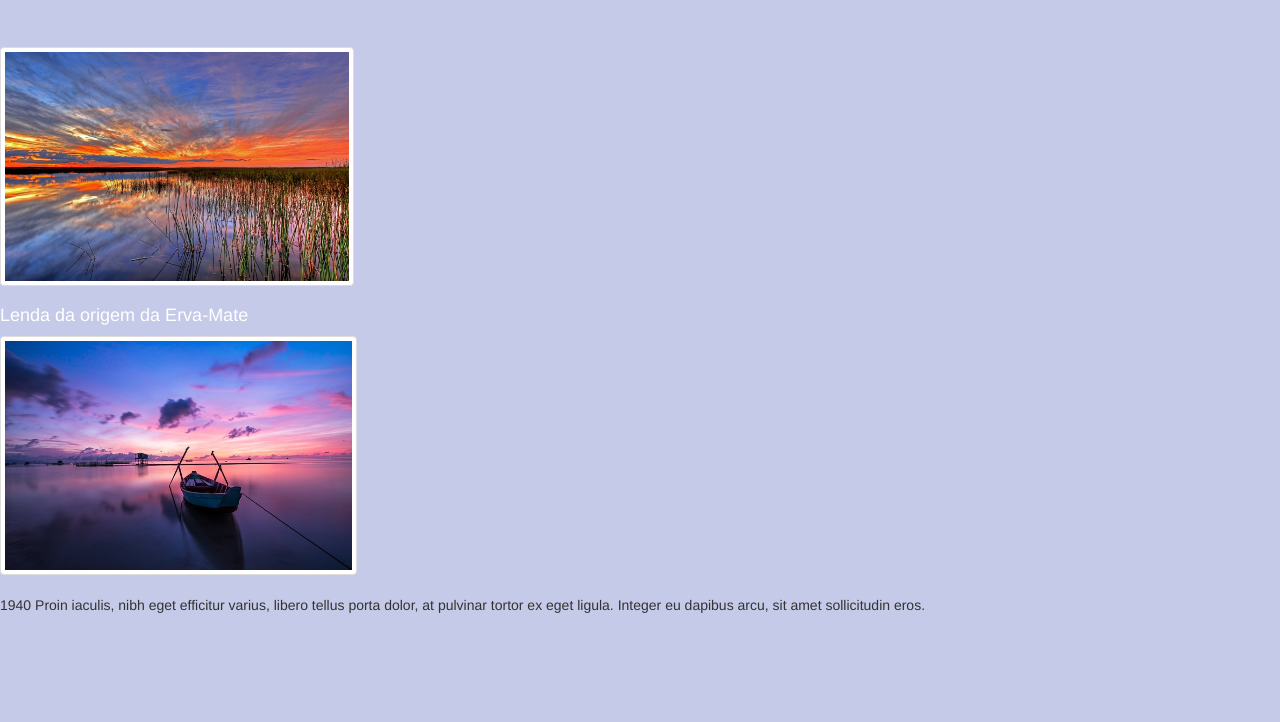
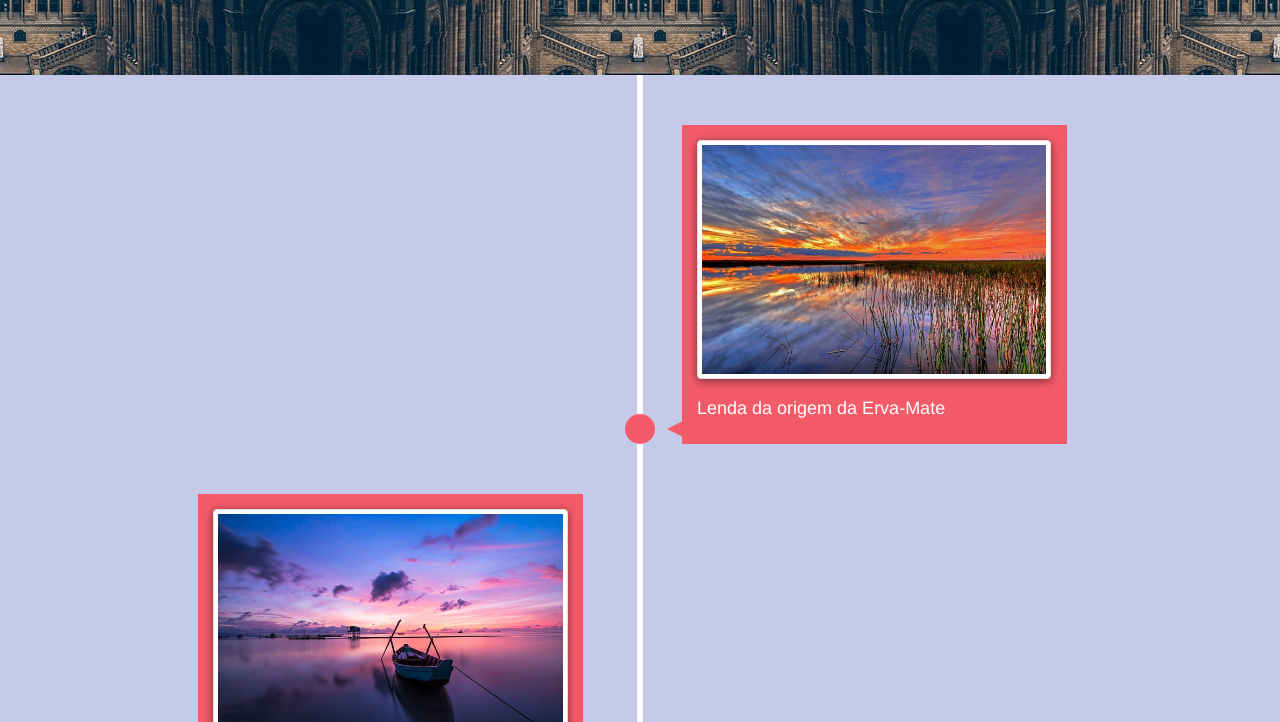
Before and after one commit to NicolasCruz/nicolascruz.github.io, a plain HTML site: page index.html at #!/museu in a window 1280 px wide. Shown: the part 369-1091 px from the top of the page. Drawn offline with Linux system fonts and the light colour scheme.

Commit message:
fix font-size - fix museu

```diff
--- a/css/portal.css
+++ b/css/portal.css
@@ -413,6 +413,7 @@ section h2 span  {
 
 .conteudo-jogos {
   background-color: #C5CAE9;
+  margin-bottom: 50px;
 }
 
 .conteudo-atividades {
--- a/index.html
+++ b/index.html
@@ -8,6 +8,7 @@
 
     <link rel="stylesheet" href="css/bootstrap.min.css">
 		<link rel="stylesheet" href="css/portal.css">
+		<link rel="stylesheet" href="css/timeline.css">
     <link rel="stylesheet" href="css/font-awesome.min.css">
     <link rel="stylesheet" href="css/custom.css">
 
@@ -21,8 +22,10 @@
     <div ng-include src="'views/parceiros.html'"></div>
     <div ng-include src="'views/rodape.html'"></div>
 
+    <!-- jQuery Libs -->
     <script src="lib/jquery.min.js"></script>
     <script src="lib/bootstrap.min.js"></script>
+    <!-- <script src="js/plugins/funcoes.js"></script> -->
 
     <!-- Angular Libs -->
     <script src="lib/angular.min.js"></script>
@@ -34,6 +37,8 @@
     <script src="js/directives/titleDirective.js"></script>
     <script src="js/config/routeConfig.js"></script>
     <script src="js/controllers/mainCtrl.js"></script>
+    <script src="js/controllers/timelineCtrl.js"></script>
+    <script src="js/controllers/fontCtrl.js"></script>
 
   </body>
 </html>
--- /dev/null
+++ b/js/controllers/fontCtrl.js
@@ -0,0 +1,78 @@
+app.controller("fontCtrl", function ($scope) {
+
+  function strReplace(haystack, needle, replacement) {
+    var temp = haystack.split(needle);
+    return temp.join(replacement);
+  }
+
+  function setDefaultZoom(obj_tratados, reset_fonte, reset_linha, contador) {
+      for (var i in obj_tratados) {
+
+          var tratados = $(obj_tratados[i]);
+          if (contador == 0) {
+              reset_fonte[i] = strReplace(tratados.css('fontSize'), 'px', '');
+              reset_linha[i] = strReplace(tratados.css('lineHeight'), 'px', '');
+          }
+      }
+  }
+
+  var div = '#content',
+      contador = 0,
+      obj_tratados = [
+                      div,
+                      div + ' p',
+                      div + ' h3'
+                     ],
+      reset_fonte = [],
+      reset_linha = [];
+      var min = 9;
+      var max = 32;
+
+  setDefaultZoom(obj_tratados, reset_fonte, reset_linha, contador);
+
+  console.log(reset_fonte);
+  console.log(reset_linha);
+
+  $scope.modifyFont = function(param){
+
+    for (var i in obj_tratados) {
+
+      var tratados = $(obj_tratados[i]);
+      var tamanho_fonte = strReplace(tratados.css('fontSize'), 'px', '');
+      var tamanho_entrelinha = strReplace(tratados.css('lineHeight'), 'px', '');
+      switch (param) {
+        case 'a_mais':
+            if (tamanho_fonte <= max) {
+                tamanho_fonte++;
+                 // tamanho entrelinha aumento
+                 tamanho_entrelinha = (tamanho_fonte * 1.8);
+                 tamanho_entrelinha++;
+                contador++;
+
+            }
+            break;
+        case 'a_menos':
+            if (tamanho_fonte >= min) {
+                tamanho_fonte--;
+               // tamanho entrelinha redução;
+                var val = tamanho_entrelinha - (tamanho_entrelinha * 3 / 100);
+               // tamanho_entrelinha = arredondarValor(val);
+               tamanho_entrelinha = (tamanho_fonte * 1.8);
+                tamanho_entrelinha--;
+                contador++;
+
+            }
+            break;
+        case 'a_reset':
+        default:
+            // resetar
+            tamanho_fonte = reset_fonte[i];
+            tamanho_entrelinha = reset_linha[i];
+            break;
+      }
+      tratados.css({'fontSize': tamanho_fonte + 'px', 'lineHeight': tamanho_entrelinha + 'px'});
+    }
+  }
+
+
+});
--- a/js/timeline.js
+++ b/js/controllers/timelineCtrl.js
@@ -1,6 +1,4 @@
-(function() {
-
-  'use strict';
+app.controller("timelineCtrl", function ($scope) {
 
   // define variables
   var items = document.querySelectorAll(".timeline li");
@@ -29,5 +27,4 @@
   window.addEventListener("load", callbackFunc);
   window.addEventListener("resize", callbackFunc);
   window.addEventListener("scroll", callbackFunc);
-
-})();
+});
--- a/views/museu.html
+++ b/views/museu.html
@@ -1,4 +1,4 @@
-<main class="pagina-jogos">
+<main class="pagina-jogos" ng-controller="timelineCtrl">
   <section class="conteudo-jogos">
     <div class="container-fluid">
       <div class="row">
```
Also changed, not shown: js/plugins/timeline.js (added, +34 -0 lines), views/videos/guerra-do-paraguai.html (+3 -3 lines), js/plugins/funcoes.js (renamed from js/funcoes.js).
